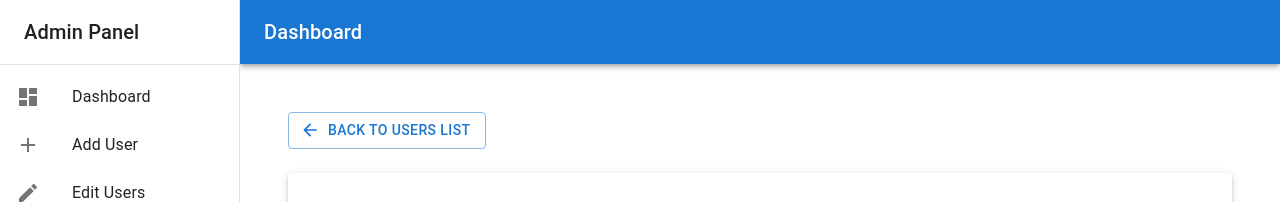
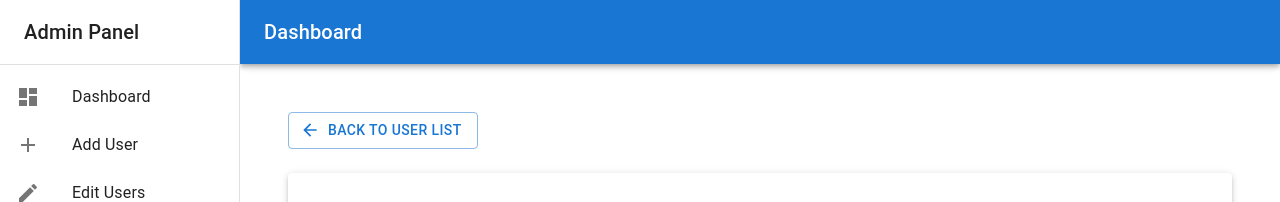
Before and after one commit to userkace/6apsi-badge-exam, a React (Create React App) app: page /dashboard/add in a window 1280 px wide. Shown: the top 202 px of the page. Built offline with nearby package versions, Linux system fonts and the light colour scheme; no server answers; sample sign-in values are in the browser's storage.

Commit message:
fix: semantic

```diff
--- a/src/components/AddUser.js
+++ b/src/components/AddUser.js
@@ -189,7 +189,7 @@ const AddUser = ({ editMode: editModeProp = false }) => {
                 sx={{ mb: 3 }}
                 variant="outlined"
             >
-                Back to Users List
+                Back to User List
             </Button>
 
             <Paper elevation={3} sx={{ p: 4 }}>
```
